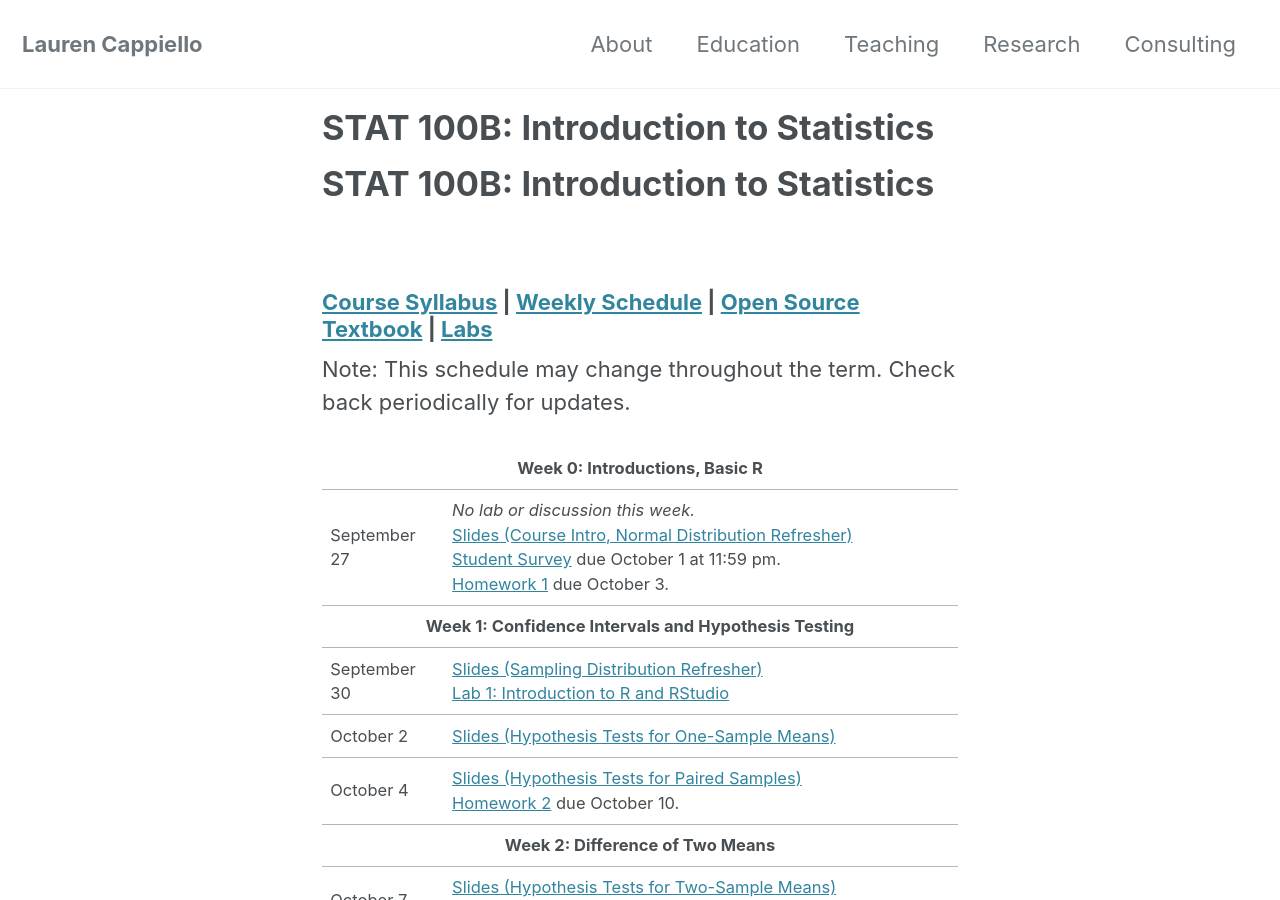
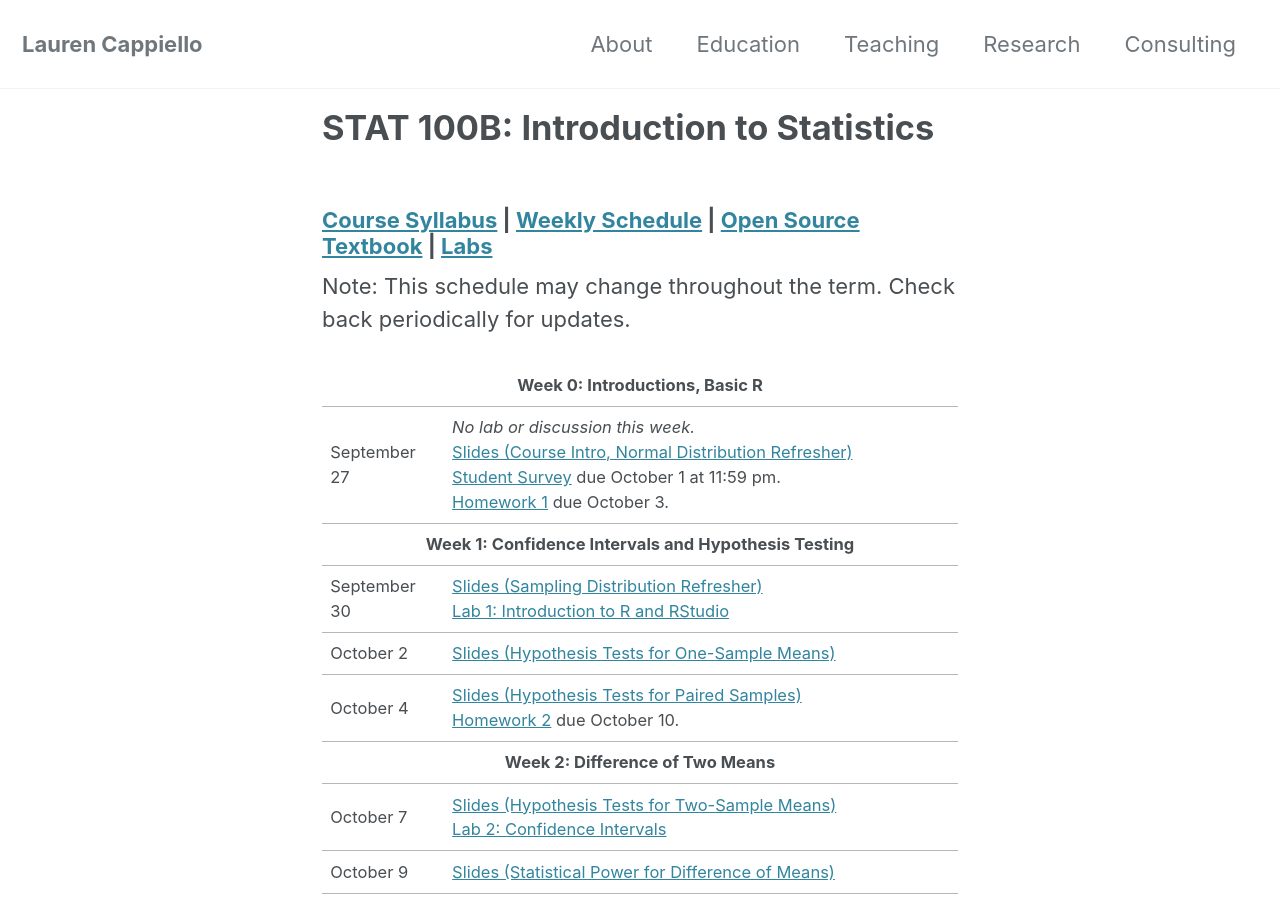
Before and after one commit to lgpcappiello/lgpcappiello.github.io, a Jekyll site: the page built from teaching/stat100b/index.md, in a window 1280 px wide and 900 px high. Built offline with Jekyll 4.4.1, drawn with Linux system fonts in a browser that asks for light colours; cached includes are drawn as plain includes; nearby versions of some CDN libraries; our own code applies the rules of GitHub Pages for plain Markdown files; some of the changed lines change nothing that is shown.

Commit message:
Update index.md

```diff
--- a/teaching/stat100b/index.md
+++ b/teaching/stat100b/index.md
@@ -1,8 +1,8 @@
 ---
 layout: single
+title: "STAT 100B: Introduction to Statistics"
 ---
 
-# STAT 100B: Introduction to Statistics
 ### <a href="https://lgpcappiello.github.io/teaching/stat100b/syllabus.pdf" target="blank">Course Syllabus</a> | <a href="https://lgpcappiello.github.io/teaching/stat100b/schedule.html" target="blank">Weekly Schedule</a> | <a href="https://www.openintro.org/stat/textbook.php?stat_book=os" target="blank">Open Source Textbook</a> | <a href="https://lgpcappiello.github.io/teaching/stat100b/labs/labs.html" target="blank">Labs</a>
 
 Note: This schedule may change throughout the term. Check back periodically for updates.
```
